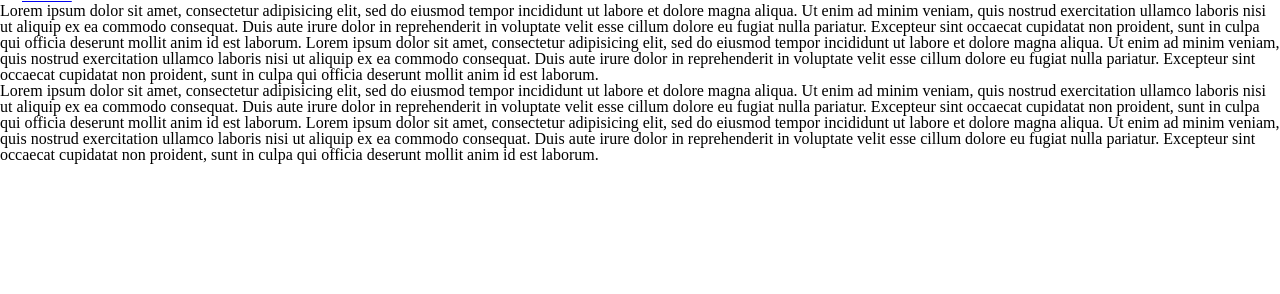
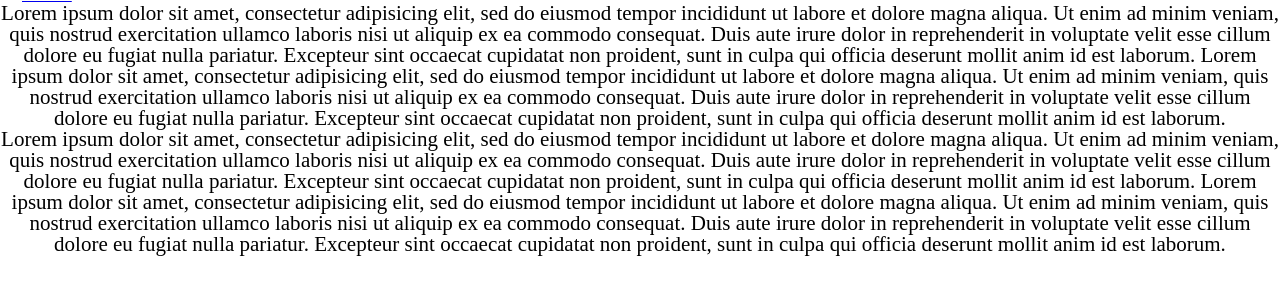
Before and after one commit to gugsoon2/Gmoney, a plain HTML site: page index.html in a window 1280 px wide. Shown: the part 78-372 px from the top of the page. Drawn offline with Linux system fonts and the light colour scheme.

Commit message:
add sec1

```diff
--- a/index.html
+++ b/index.html
@@ -12,7 +12,7 @@
               <li> <a href="news.html">News</a></li>
             <li><a href="contact.html">Contact</a></li>
 	</nav>
-	<section> Lorem ipsum dolor sit amet, consectetur adipisicing elit, sed do eiusmod
+	<section class="sec1"> Lorem ipsum dolor sit amet, consectetur adipisicing elit, sed do eiusmod
 	tempor incididunt ut labore et dolore magna aliqua. Ut enim ad minim veniam,
 	quis nostrud exercitation ullamco laboris nisi ut aliquip ex ea commodo
 	consequat. Duis aute irure dolor in reprehenderit in voluptate velit esse
@@ -23,7 +23,7 @@
 	consequat. Duis aute irure dolor in reprehenderit in voluptate velit esse
 	cillum dolore eu fugiat nulla pariatur. Excepteur sint occaecat cupidatat non
 	proident, sunt in culpa qui officia deserunt mollit anim id est laborum. </section>
-	<section> Lorem ipsum dolor sit amet, consectetur adipisicing elit, sed do eiusmod
+	<section class="sec2"> Lorem ipsum dolor sit amet, consectetur adipisicing elit, sed do eiusmod
 	tempor incididunt ut labore et dolore magna aliqua. Ut enim ad minim veniam,
 	quis nostrud exercitation ullamco laboris nisi ut aliquip ex ea commodo
 	consequat. Duis aute irure dolor in reprehenderit in voluptate velit esse
--- a/style.css
+++ b/style.css
@@ -1,3 +1,9 @@
 h1 {
-	font-size: 33px
+	font-size: 33px ;
 }
+.sec1 {
+	text-align: center; font-size: 21px
+}
+.sec2 {
+	text-align: center;font-size: 21px
+}
```
